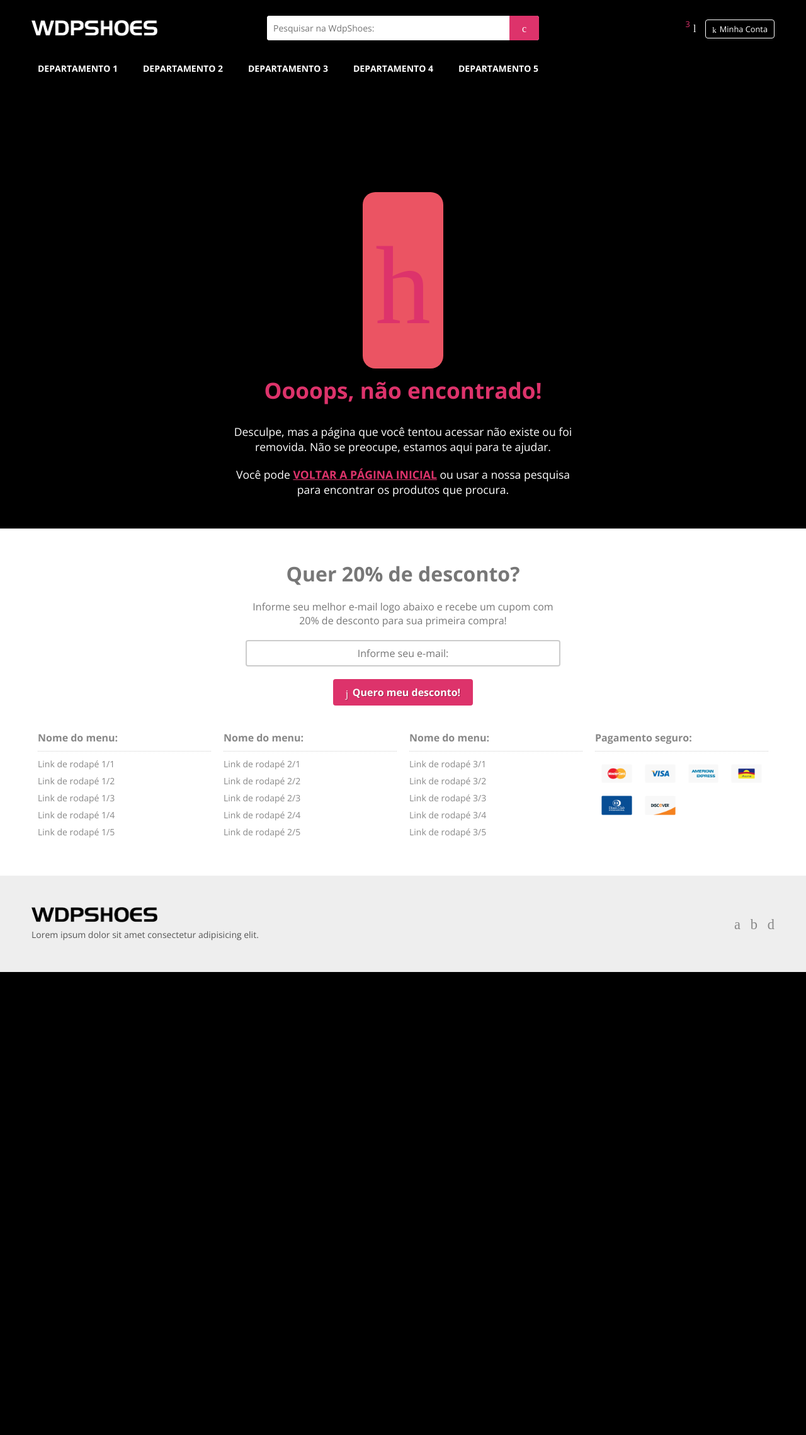
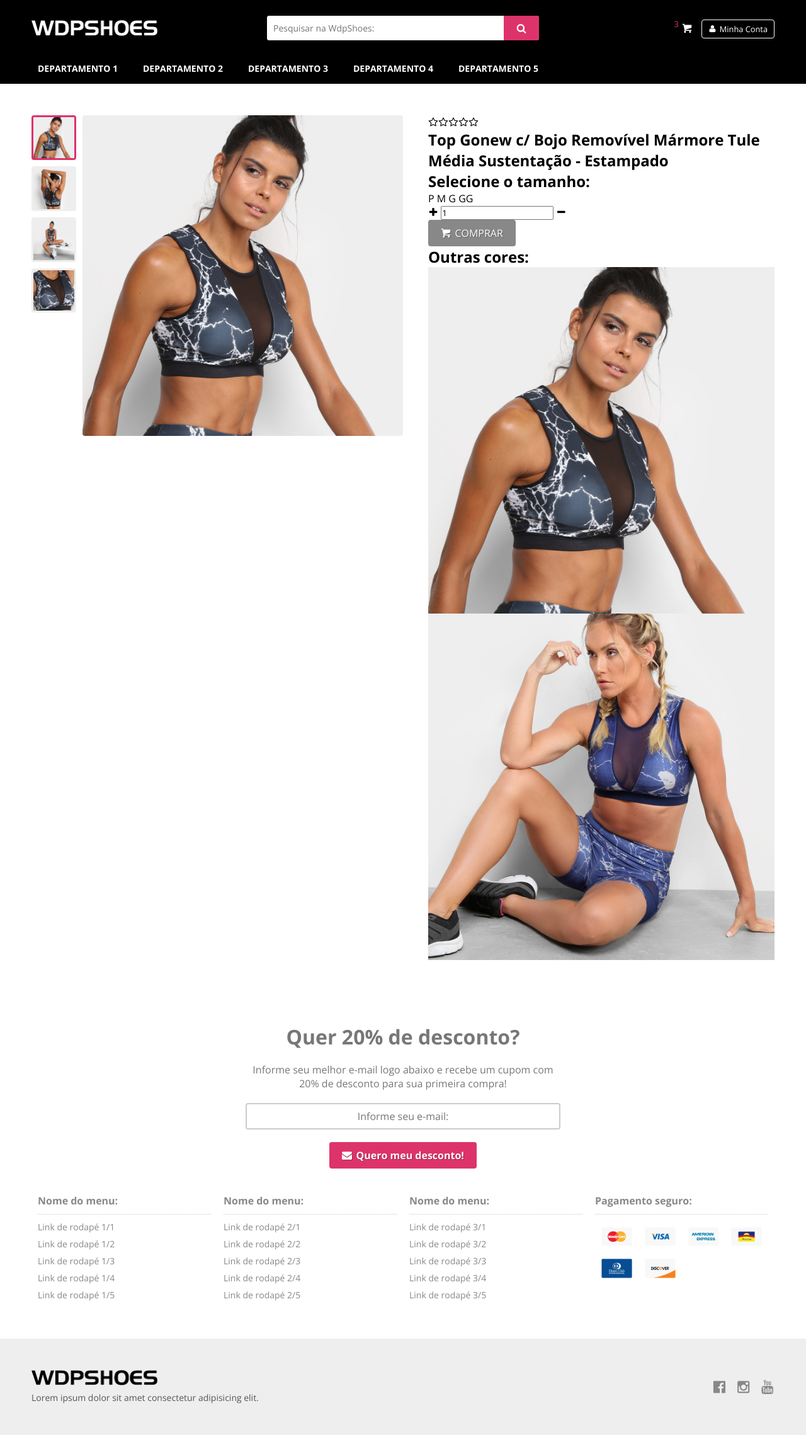
Before and after one commit to jeffnoronha1/Wdp_Project, a PHP site: page /wdp_project/produto in a window 1280 px wide. Shown: the whole page at 63% size. Before the commit the page ends 1543 px from the top, so only its background shows below. Run offline with PHP 8.4, Linux system fonts and the light colour scheme; some web fonts are replaced.

Commit message:
Consertado problemas com os icones é finalizado marcação do bloco de checkout

```diff
--- a/Assets/Styles/Icons.css
+++ b/Assets/Styles/Icons.css
@@ -1,16 +1,13 @@
 @font-face {
   font-family: "wdp-project";
-  src: url("https://file.myfontastic.com/bbmDyRwYyJbuFi7BZNbA9F/fonts/1615984300.eot");
-  src: url("https://file.myfontastic.com/bbmDyRwYyJbuFi7BZNbA9F/fonts/1615984300.eot?#iefix")
-      format("embedded-opentype"),
-    url("https://file.myfontastic.com/bbmDyRwYyJbuFi7BZNbA9F/fonts/1615984300.woff")
-      format("woff"),
-    url("https://file.myfontastic.com/bbmDyRwYyJbuFi7BZNbA9F/fonts/1615984300.ttf")
-      format("truetype"),
-    url("https://file.myfontastic.com/bbmDyRwYyJbuFi7BZNbA9F/fonts/1615984300.svg#1615984300")
-      format("svg");
+  src:url("fonts/wdp-project.eot");
+  src:url("fonts/wdp-project.eot?#iefix") format("embedded-opentype"),
+  url("fonts/wdp-project.woff") format("woff"),
+  url("fonts/wdp-project.ttf") format("truetype"),
+  url("fonts/wdp-project.svg#wdp-project") format("svg");
   font-weight: normal;
   font-style: normal;
+
 }
 
 [data-icon]:before {
@@ -39,18 +36,16 @@
   -moz-osx-font-smoothing: grayscale;
 
   position: relative;
-  top: 0.125em;
-  margin-right: 0.4em;
+  top: 0.125em !important;
+  margin-right: 0.4em !important;
 }
 
 .icon-notext:before{
   top: 0;
-  margin-right: 0 !Important;;
+  margin-right: 0 !important;
 }
 
-/*
-ICONS
-*/
+/* ICONS */
 
 .icon-facebook:before {
   content: "\61";
@@ -79,24 +74,24 @@ ICONS
 .icon-menu:before {
   content: "\69";
 }
-.icon-mail:before {
+.icon-cart:before {
   content: "\6a";
 }
 .icon-user:before {
   content: "\6b";
 }
-.icon-cart:before {
+.icon-mail:before {
   content: "\6c";
 }
 .icon-broken:before {
   content: "\6d";
 }
-.icon-star-e:before {
+.icon-star:before {
   content: "\6e";
 }
 .icon-minus:before {
+  content: "\6f";
+}
+.icon-plus:before {
   content: "\70";
 }
-.icon-plus:before {
-  content: "\6f";
-}
--- a/Assets/scripts.js
+++ b/Assets/scripts.js
@@ -71,4 +71,22 @@ $(function () {
       });
     });
   }
+
+  // J_GALLERY
+
+  $(".j_gallery_item").click(function(){
+    var item = $(this);
+    var items = $(".j_gallery_item");
+    var home = $(".j_gallery_home");
+
+    if(!item.hasClass("active")){
+      items.removeClass("active");
+      item.addClass("active");
+
+      home.fadeTo(200, 0.1, function(){
+          $(this).attr("src", item.find("img").attr("src"));
+          $(this).fadeTo(200,1);
+      });
+    }
+  });
 });
--- a/Themes/WdpShoes/404.php
+++ b/Themes/WdpShoes/404.php
@@ -1,6 +1,6 @@
 <main class="main_content notfound">
     <div class="container">
-        <span class="icon-notext trigger-error icon-error notfound_icon"></span>
+        <span class="icon-notext icon-broken notfound_icon"></span>
         <h1 class="notfound_title">Oooops, não encontrado!</h1>
         <p>Desculpe, mas a página que você tentou acessar não existe ou foi removida. Não se preocupe, estamos aqui para te ajudar.</p>
         <p>Você pode <a title="<?= $configSiteName; ?> | Home" href="<?= $configBase; ?>">voltar a página inicial</a> ou usar a nossa pesquisa para encontrar os produtos que procura.</p>
--- a/Themes/WdpShoes/Style.css
+++ b/Themes/WdpShoes/Style.css
@@ -490,7 +490,7 @@
   width: 560px;
   max-width: 90%;
   font-size: 1.1em;
-  padding-top: 15%;
+  padding-top: 8%;
 }
 
 .notfound_icon {
@@ -518,10 +518,38 @@
   color: var(--themeColorA_h);
 }
 
-.notfound_icon.trigger-error {
-  padding: 20px;
-  border-radius: 20px;
- }
+/* PAGE PRODUCT */
+
+.main_product{
+  display: flex;
+  flex-wrap: wrap;
+}
+
+.main_product_gallery {
+  flex-basis: 50%;
+  display: flex;
+}
+
+.main_product_gallery_list{
+  flex-basis: 30%;
+  padding-right: 10px;
+}
+
+.main_product_gallery_list li {
+  margin-bottom: 10px;
+  border: 3px solid #eee;
+  cursor: pointer;
+}
+
+.main_product_gallery_list li:hover,
+.main_product_gallery_list li.active {
+  border-color: var(--themeColorA);
+}
+
+.main_product_checkout {
+  flex-basis: 50%;
+  padding-left: 40px;
+}
 
 @media (max-width: 52em) {
   .main_header .container {
--- /dev/null
+++ b/Themes/WdpShoes/produto.php
@@ -0,0 +1,63 @@
+<main class="main_content">
+    <div class="container">
+    <article class="main_product">
+        <div class="main_product_gallery">
+            <ul class="main_product_gallery_list">
+                <?php
+                    for ($img = 1; $img < 5; $img++){
+                        $active = ($img == 1 ? "active" : "");
+                ?>
+                        <li class="radius transition <?= $active; ?> j_gallery_item">
+                            <img src="<?= $configBase; ?>/Uploads/products/16-<?= $img; ?>.jpg" alt="" title=""/>
+                        </li>
+                <?php
+                    }
+                ?>
+            </ul>
+
+            <div class="main_product_cover">
+                <img  class="radius j_gallery_home" src="<?= $configBase; ?>/Uploads/products/16-1.jpg" alt="" title=""/>
+            </div>
+        </div>
+
+        <div class="main_product_checkout">
+
+            <p class="main_product_checkout_star"><?= str_repeat("<span class='icon-star icon-notext'></span>", 5); ?></p>
+            <h1 class="main_product_checkout_title">Top Gonew c/ Bojo Removível Mármore Tule Média Sustentação - Estampado</h1>
+            <p class="main_product_checkout_headline"></p>
+            <p class="main_product_checkout_price"></p>
+            <p class="main_product_checkout_economy"></p>
+            <p class="main_product_checkout_parcels"></p>
+
+            <form class="main_product_checkout_cart">
+
+                <h2>Selecione o <b>tamanho:</b></h2>
+
+                <span class="radius transition">P</span>
+                <span class="radius transition">M</span>
+                <span class="radius transition">G</span>
+                <span class="radius transition">GG</span>
+
+                <div class="main_product_checkout_cart_act">
+
+                    <span class="icon-plus icon-notext"></span>
+                    <input type="text" value="1">
+                    <span class="icon-minus icon-notext"></span>
+
+                </div>
+
+                <button class="btn icon-cart radius transition">COMPRAR</button>
+            </form>
+
+            <aside class="main_product_checkout_related">
+                <h2>Outras <b>cores:</b></h2>
+
+                <div>
+                    <a class="radius transition active"><img src="<?= $configBase; ?>/Uploads/products/16-1.jpg" alt="" title=""></a>
+                    <a class="radius transition active"><img src="<?= $configBase; ?>/Uploads/products/17-1.jpg" alt="" title=""></a>
+                </div>
+            </aside>
+        </div>
+    </article>
+    </div>
+</main>
```
Also changed, not shown: Assets/Styles/fonts/wdp-project.ttf, Assets/Styles/fonts/wdp-project.woff, Uploads/products/16-1.jpg (added), Uploads/products/16-2.jpg (added), Uploads/products/16-3.jpg (added), Uploads/products/16-4.jpg (added), Uploads/products/17-1.jpg (added), 2 other files.
